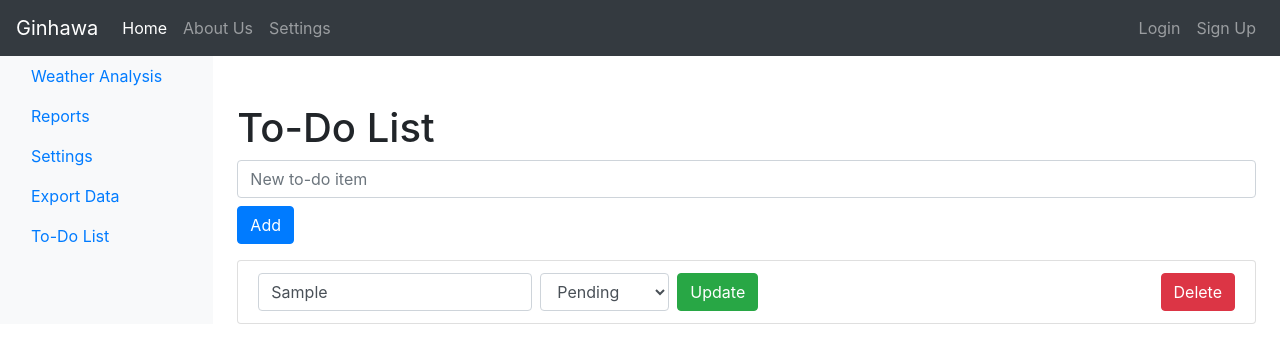
After one commit to AICedric1001/IPT401-WeatherSystem, a PHP site: page /todo.php in a window 1280 px wide. The commit adds this page. Shown: the top 363 px of the page. Run offline with PHP 8.4, Linux system fonts and the light colour scheme; tables that the repository leaves empty hold one stand-in row (values such as "Sample post").

Commit message:
modified the dashboard and added crud

```diff
--- a/styles.css
+++ b/styles.css
@@ -5,6 +5,7 @@ body {
 }
 .navbar {
     background-color: transparent;
+    opacity: 3;
 }
 
 .container {
--- /dev/null
+++ b/todo.php
@@ -0,0 +1,69 @@
+<!DOCTYPE html>
+<html lang="en">
+<head>
+    <meta charset="UTF-8">
+    <meta name="viewport" content="width=device-width, initial-scale=1.0">
+    <title>To-Do List</title>
+    <!-- Bootstrap CSS -->
+    <link href="https://maxcdn.bootstrapcdn.com/bootstrap/4.5.2/css/bootstrap.min.css" rel="stylesheet">
+</head>
+<body>
+    <?php include 'navbar.php'; ?>
+    <?php include 'todo_crud.php'; ?>
+
+    <div class="container-fluid">
+        <div class="row">
+            <!-- Sidebar -->
+            <nav class="col-md-2 d-none d-md-block bg-light sidebar">
+                <div class="sidebar-sticky">
+                    <ul class="nav flex-column">
+                        <li class="nav-item">
+                            <a class="nav-link" href="dashboard.php">Weather Analysis</a>
+                        </li>
+                        <li class="nav-item">
+                            <a class="nav-link" href="reports.php">Reports</a>
+                        </li>
+                        <li class="nav-item">
+                            <a class="nav-link" href="#">Settings</a>
+                        </li>
+                        <li class="nav-item">
+                            <a class="nav-link" href="#">Export Data</a>
+                        </li>
+                        <li class="nav-item">
+                            <a class="nav-link" href="todo.php">To-Do List</a>
+                        </li>
+                    </ul>
+                </div>
+            </nav>
+
+            <!-- Main Content -->
+            <main role="main" class="col-md-9 ml-sm-auto col-lg-10 px-4">
+                <h1 class="mt-5">To-Do List</h1>
+                <!-- Add Item Form -->
+                <form method="POST" action="todo.php">
+                    <input type="text" name="item" placeholder="New to-do item" required class="form-control mb-2">
+                    <button type="submit" name="add" class="btn btn-primary">Add</button>
+                </form>
+
+                <!-- Display To-Do List -->
+                <ul class="list-group mt-3">
+                    <?php while ($row = $result->fetch_assoc()) { ?>
+                        <li class="list-group-item d-flex justify-content-between align-items-center">
+                            <form method="POST" action="todo.php" class="form-inline">
+                                <input type="hidden" name="id" value="<?= $row['id'] ?>">
+                                <input type="text" name="item" class="form-control mr-2" value="<?= $row['item'] ?>">
+                                <select name="status" class="form-control mr-2">
+                                    <option value="pending" <?= $row['status'] == 'pending' ? 'selected' : '' ?>>Pending</option>
+                                    <option value="completed" <?= $row['status'] == 'completed' ? 'selected' : '' ?>>Completed</option>
+                                </select>
+                                <button type="submit" name="update" class="btn btn-success">Update</button>
+                            </form>
+                            <a href="todo.php?delete=<?= $row['id'] ?>" class="btn btn-danger" onclick="return confirm('Are you sure you want to delete this item?');">Delete</a>
+                        </li>
+                    <?php } ?>
+                </ul>
+            </main>
+        </div>
+    </div>
+</body>
+</html>
--- /dev/null
+++ b/todo_crud.php
@@ -0,0 +1,31 @@
+<?php
+  include 'config.php';
+
+// Handle Create and Update
+if ($_SERVER["REQUEST_METHOD"] == "POST") {
+    if (isset($_POST['add'])) {
+        $item = $_POST['item'];
+        $sql = "INSERT INTO todo_list (item) VALUES ('$item')";
+        $conn->query($sql);
+    } elseif (isset($_POST['update'])) {
+        $id = $_POST['id'];
+        $item = $_POST['item'];
+        $status = $_POST['status'];
+        $sql = "UPDATE todo_list SET item='$item', status='$status' WHERE id=$id";
+        $conn->query($sql);
+    }
+}
+
+// Handle Delete
+if ($_SERVER["REQUEST_METHOD"] == "GET" && isset($_GET['delete'])) {
+    $id = $_GET['delete'];
+    $sql = "DELETE FROM todo_list WHERE id=$id";
+    $conn->query($sql);
+}
+
+// Fetch all to-do items
+$sql = "SELECT * FROM todo_list";
+$result = $conn->query($sql);
+
+$conn->close();
+?>
```
Also changed, not shown: dashboard.php (+12 -27 lines).
